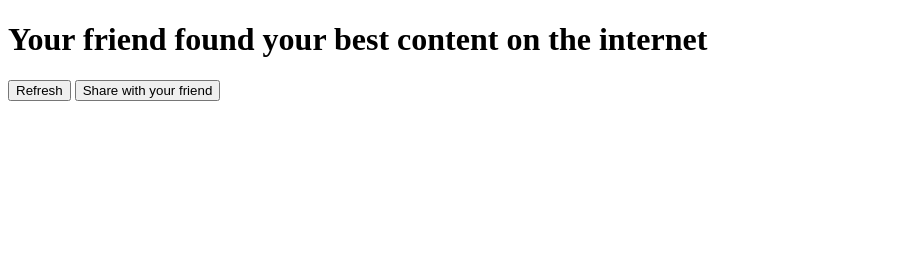
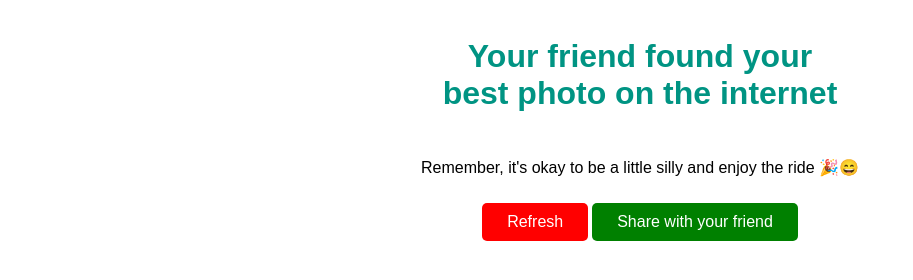
Before and after one commit to vkfiros/random-dog, a plain HTML site: page index.html in a window 1280 px wide. Shown: the whole page, without its empty margins (0-913 px from the left). Drawn offline with Linux system fonts and the light colour scheme; no server answers; a web font is replaced by a local one.

Commit message:
Update index.html

```diff
--- a/index.html
+++ b/index.html
@@ -4,10 +4,72 @@
     <meta charset="UTF-8">
     <meta name="viewport" content="width=device-width, initial-scale=1.0">
     <title>Random Dog Content</title>
+
+
+    <style>
+        @import url('https://fonts.googleapis.com/css2?family=Signika+Negative:wght@400;500;600;700&family=Ubuntu+Condensed&display=swap');
+
+
+
+
+#contentContainer{
+    max-width: 400px;
+    margin: auto;
+    overflow: hidden;
+}
+#contentContainer img{
+    width: 100%;
+
+}
+#contentContainer video{
+    width: 100%;
+}
+body{
+    text-align: center;
+}
+p{
+    font-family: 'Signika Negative', sans-serif;
+    font-size: 16px;
+}
+h1{
+    font-family: 'Signika Negative', sans-serif;
+    max-width: 400px;
+    margin: auto;
+    padding: 30px 0px;
+    color: #009483;
+
+}
+#refreshButton{
+    background: red;
+    border: none;
+    outline: none;
+    cursor: pointer;
+    padding: 10px 25px;
+    font-size: 16px;
+    border-radius: 5px;
+    color: #fff;
+    margin-top: 10px;
+    margin-bottom: 30px;
+}
+#shareButton{
+     background: green;
+    border: none;
+    outline: none;
+    cursor: pointer;
+    padding: 10px 25px;
+    font-size: 16px;
+    border-radius: 5px;
+    color: #fff;
+    margin-top: 10px;
+    margin-bottom: 30px;
+}
+    </style>
 </head>
 <body>
-    <h1>Your friend found your best content on the internet</h1>
+    <h1>Your friend found your best photo on the internet</h1>
     <div id="contentContainer"></div>
+
+    <p>Remember, it's okay to be a little silly and enjoy the ride 🎉😄</p>
     <button id="refreshButton">Refresh</button>
     <button id="shareButton">Share with your friend</button>
 
@@ -60,7 +122,7 @@
             const contentContainer = document.getElementById("contentContainer");
             const contentElement = contentContainer.firstChild;
             const contentUrl = contentElement.src;
-            const shareTitle = "I have found your best content on the internet";
+            const shareTitle = "I have found your best photo on the internet";
             const whatsappShareUrl = `whatsapp://send?text=${encodeURIComponent(shareTitle)}%0A${encodeURIComponent(contentUrl)}`;
             window.location.href = whatsappShareUrl;
         });
```
